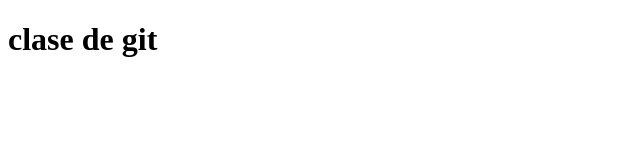
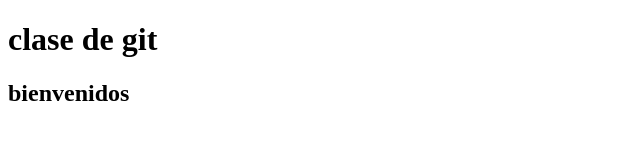
Before and after one commit to INKINSS/clase-git, a plain HTML site: page index.html in a window 1280 px wide. Shown: the whole page, without its empty margins (0-640 px from the left). Drawn offline with Linux system fonts and the light colour scheme.

Commit message:
archivo html modificado

```diff
--- a/index.html
+++ b/index.html
@@ -7,5 +7,6 @@
   </head>
   <body>
     <h1>clase de git</h1>
+    <h2>bienvenidos</h2>
   </body>
 </html>
```
